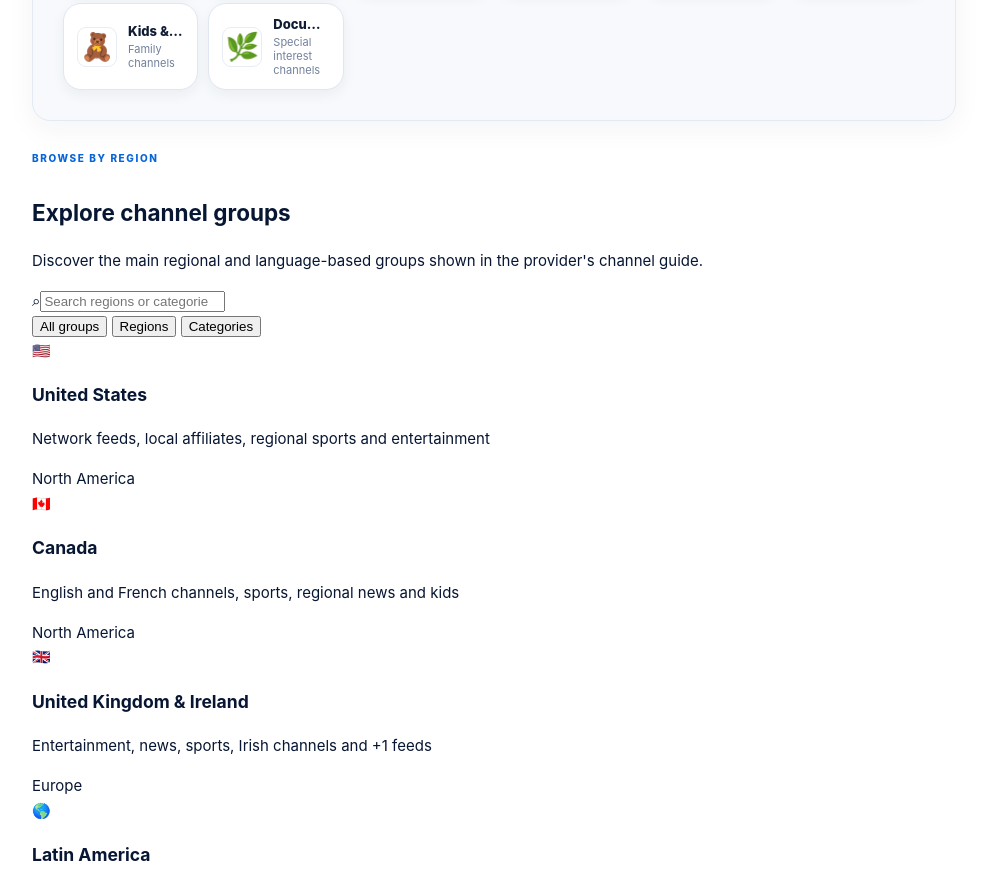
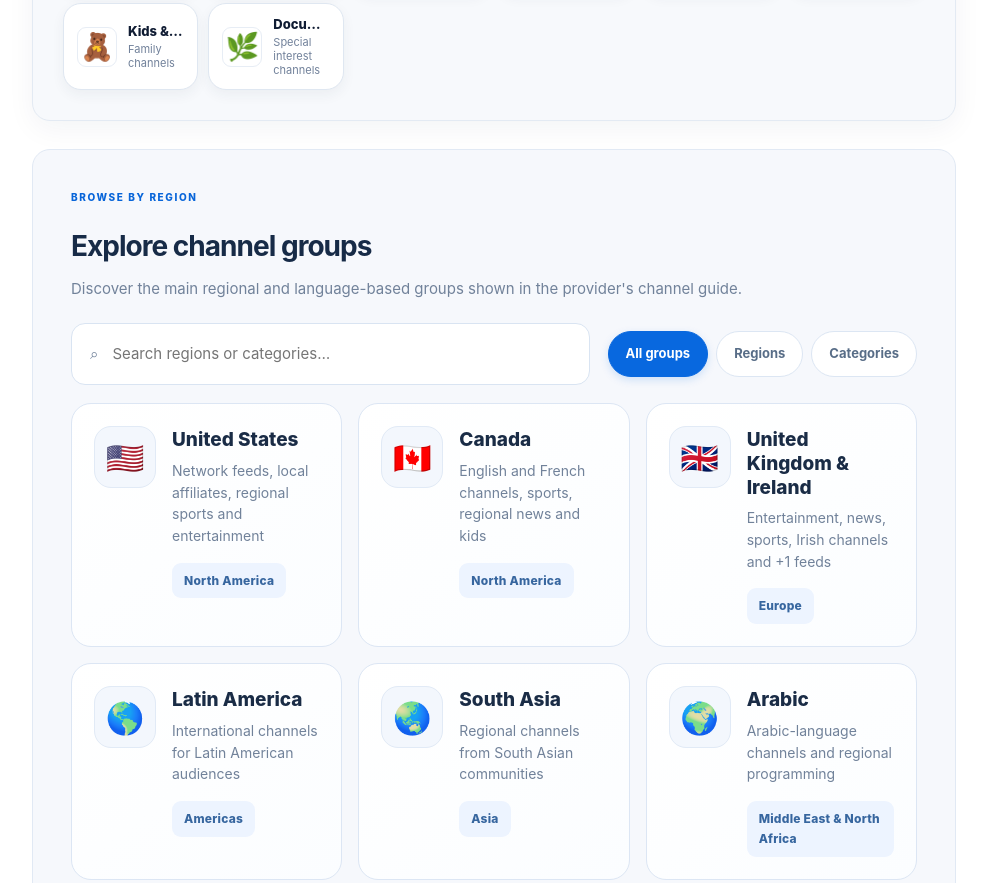
Before and after one commit to drxalan32/M3U-Playlist-Guide, a plain HTML site: page docs/kemo-tv/index.html in a window 1280 px wide. Shown: the part 2401-3284 px from the top of the page, without its empty margins (0-987 px from the left). Drawn offline with Linux system fonts and the light colour scheme.

Commit message:
Style separate region and category explorer cards

```diff
--- a/docs/style.css
+++ b/docs/style.css
@@ -482,3 +482,28 @@ body{background:#fff;color:#071633;font-family:Inter,ui-sans-serif,system-ui,-ap
 .kemo-directory-tabs button.active{border-color:#0868df;background:#0868df;color:#fff;box-shadow:0 3px 9px rgba(8,104,223,.17)}
 .kemo-directory-tabs button:focus-visible{outline:3px solid rgba(8,104,223,.22);outline-offset:3px}
 @media(max-width:580px){.kemo-directory-tabs{justify-content:flex-start;gap:6px}.kemo-directory-tabs button{min-height:38px;padding:8px 13px;font-size:12px}}
+
+/* Separate Explore Channel Groups panel with working All / Regions / Categories tabs */
+.kemo-region-explorer{margin:28px 0;padding:34px 38px;background:#f6f8fc;border:1px solid #e1e9f4;border-radius:18px}
+.kemo-region-explorer h2{margin:9px 0 8px;color:#172b47;font-size:28px;letter-spacing:-.035em}
+.kemo-explorer-intro{margin:0 0 22px;color:#71829a;font-size:15px;line-height:1.6}
+.kemo-explorer-toolbar{display:flex;align-items:center;justify-content:space-between;gap:18px;margin:0 0 18px}
+.kemo-explorer-search{display:flex;align-items:center;gap:12px;flex:1;max-width:620px;min-height:62px;padding:0 18px;border:1px solid #d9e4f2;border-radius:14px;background:#fff;color:#71829a}
+.kemo-explorer-search input{width:100%;border:0;outline:0;background:transparent;color:#172b47;font:inherit;font-size:15px}
+.kemo-explorer-tabs{display:flex;flex-wrap:wrap;gap:8px}
+.kemo-explorer-tabs button{min-height:46px;padding:10px 17px;border:1px solid #dce6f3;border-radius:999px;background:#fff;color:#586d87;font:inherit;font-size:13px;font-weight:750;cursor:pointer}
+.kemo-explorer-tabs button:hover{border-color:#9fc2ef;color:#075fd5}
+.kemo-explorer-tabs button.active{border-color:#0868df;background:#0868df;color:#fff;box-shadow:0 3px 9px rgba(8,104,223,.17)}
+.kemo-explorer-tabs button:focus-visible{outline:3px solid rgba(8,104,223,.22);outline-offset:3px}
+.kemo-explorer-grid{display:grid;grid-template-columns:repeat(3,minmax(0,1fr));gap:16px}
+.kemo-explore-card{display:flex;align-items:flex-start;gap:16px;min-width:0;min-height:164px;padding:22px;border:1px solid #dce6f4;border-radius:20px;background:linear-gradient(145deg,#fff,#fbfdff);transition:border-color .16s ease,box-shadow .16s ease}
+.kemo-explore-card:hover{border-color:#b9d2f4;box-shadow:0 8px 22px rgba(28,57,91,.055)}
+.kemo-explore-card[hidden]{display:none}
+.kemo-explore-flag{display:flex;align-items:center;justify-content:center;flex:0 0 62px;width:62px;height:62px;border:1px solid #e1eaf6;border-radius:17px;background:#f3f7fd;font-size:31px}
+.kemo-explore-copy{min-width:0}
+.kemo-explore-copy h3{margin:2px 0 8px;color:#1a2c46;font-size:19px;font-weight:800;line-height:1.25}
+.kemo-explore-copy p{margin:0 0 16px;color:#71829a;font-size:14px;line-height:1.55}
+.kemo-explore-tag{display:inline-flex;padding:8px 12px;border-radius:9px;background:#edf4ff;color:#37669f;font-size:12px;font-weight:800;letter-spacing:.02em}
+.kemo-explorer-empty{margin:18px 0 0;color:#71829a}
+@media(max-width:1000px){.kemo-explorer-toolbar{align-items:flex-start;flex-direction:column}.kemo-explorer-search{max-width:none;width:100%}.kemo-explorer-grid{grid-template-columns:repeat(2,minmax(0,1fr))}}
+@media(max-width:620px){.kemo-region-explorer{padding:22px 14px}.kemo-region-explorer h2{font-size:23px}.kemo-explorer-grid{grid-template-columns:1fr;gap:10px}.kemo-explore-card{min-height:0;padding:16px;border-radius:15px;gap:12px}.kemo-explore-flag{flex-basis:48px;width:48px;height:48px;border-radius:13px;font-size:25px}.kemo-explore-copy h3{font-size:16px}.kemo-explore-copy p{font-size:13px;margin-bottom:11px}.kemo-explorer-tabs{width:100%}.kemo-explorer-tabs button{flex:1;padding:9px 10px}}
```
